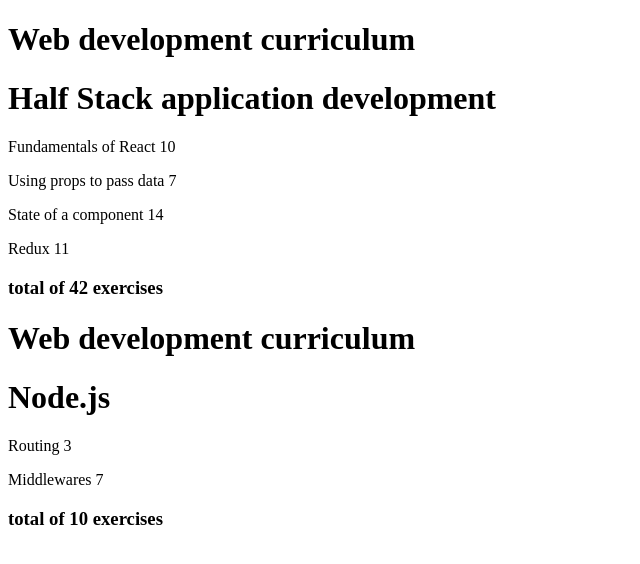
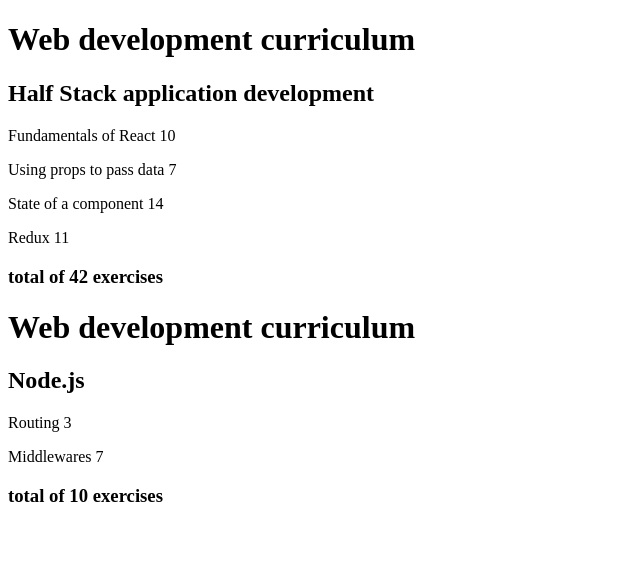
Before and after one commit to BahaaShk/fullstackopen-2025, a React (Vite) app in the folder part2/courseinfo/: page / in a window 1280 px wide. Shown: the top 564 px of the page, without its empty margins (0-640 px from the left). Built offline with nearby package versions, Linux system fonts and the light colour scheme.

Commit message:
fixed heading issues in step 2

```diff
--- a/part2/courseinfo/src/components/Header.jsx
+++ b/part2/courseinfo/src/components/Header.jsx
@@ -1,6 +1,6 @@
 const Header = (props) => {
   return (
-     <h1>{props.course}</h1>
+     <h2>{props.course}</h2>
   )
 }
 
```
